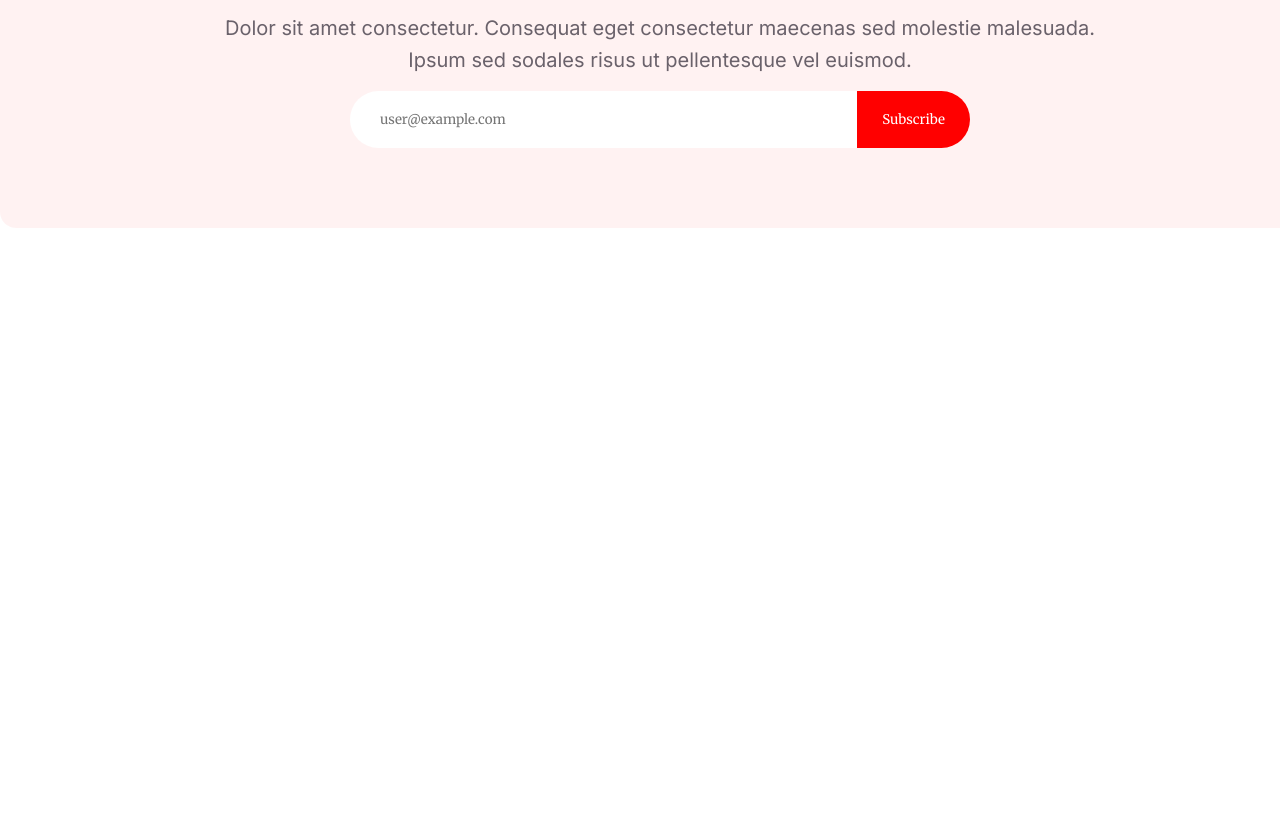
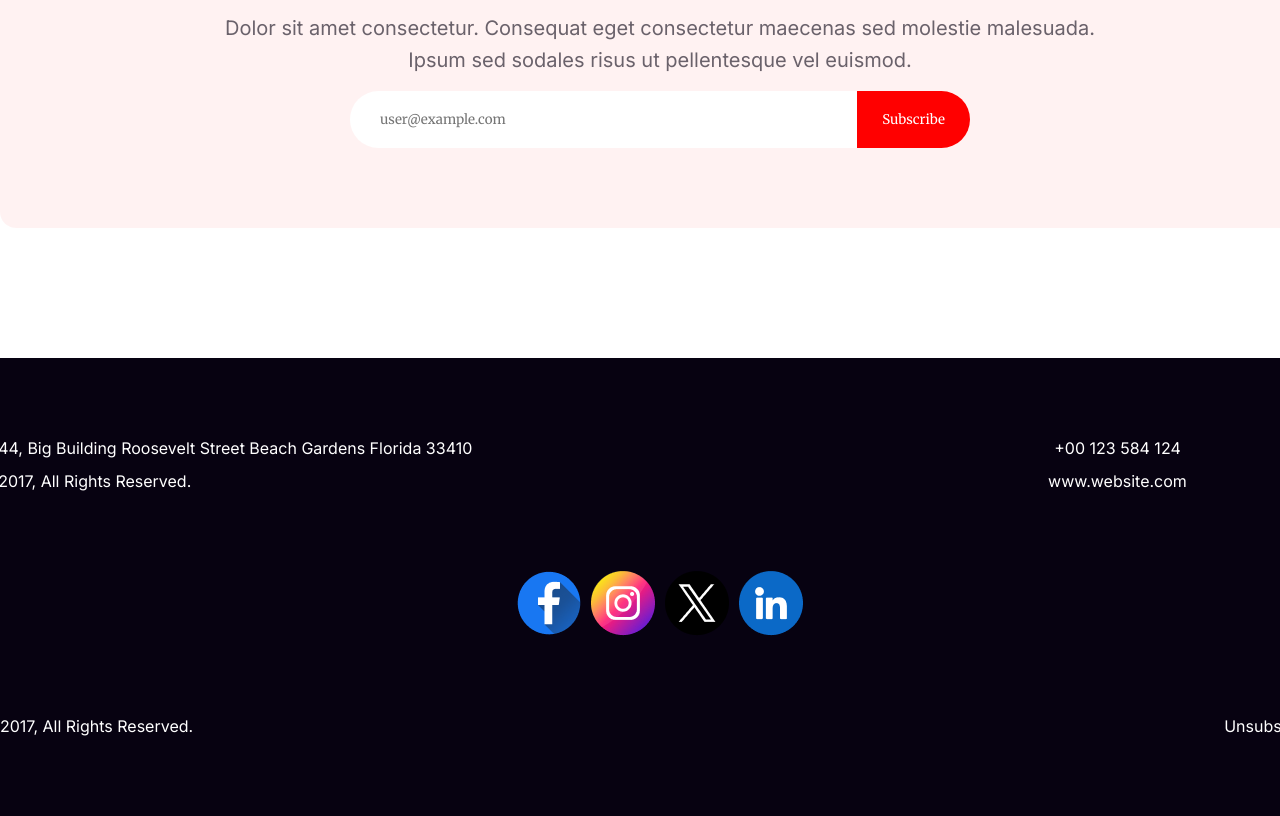
Before and after one commit to devmilon923/new-year, a plain HTML site: page index.html in a window 1280 px wide. Shown: the part 5870-6686 px from the top of the page. Before the commit the page ends 6228 px from the top, so only its background shows below. Drawn offline with Linux system fonts and the light colour scheme.

Commit message:
almost completed

```diff
--- a/index.html
+++ b/index.html
@@ -3,7 +3,7 @@
   <head>
     <meta charset="UTF-8" />
     <meta name="viewport" content="width=device-width, initial-scale=1.0" />
-    <title>New Year Offer</title>
+    <title>Home | New Year Offer</title>
     <link rel="stylesheet" href="./resources/styles/index.css" />
   </head>
   <body>
@@ -122,11 +122,41 @@
           euismod.
         </p>
         <div class="input-area">
-          <input type="email" name="" id="" placeholder="user@example.com" /><button>Subscribe</button>
+          <input
+            type="email"
+            name=""
+            id=""
+            placeholder="user@example.com"
+          /><button>Subscribe</button>
         </div>
       </section>
     </main>
 
-    <footer></footer>
+    <footer>
+      <div class="footer-container">
+        <div class="footer-top">
+          <div class="footer-content-1">
+            <p>44, Big Building Roosevelt Street Beach Gardens Florida 33410</p>
+            <p>2017, All Rights Reserved.</p>
+          </div>
+
+          <div class="footer-content-2">
+            <p>+00 123 584 124</p>
+            <p>www.website.com</p>
+          </div>
+        </div>
+        <div class="footer-middle">
+          <img src="./resources/icons/Facebook.png" alt="" />
+          <img src="./resources/icons/Instagram.png" alt="" />
+          <img src="./resources/icons/Twitter.png" alt="" />
+          <img src="./resources/icons/Linkedin.png" alt="" />
+        </div>
+
+        <div class="footer-bottom">
+          <p>2017, All Rights Reserved.</p>
+          <p>Unsubscribe</p>
+        </div>
+      </div>
+    </footer>
   </body>
 </html>
--- a/resources/styles/index.css
+++ b/resources/styles/index.css
@@ -12,6 +12,15 @@
 }
 section {
   margin: 130px auto;
+}
+footer > .footer-container {
+  margin-top: 130px;
+  margin: auto;
+  width: 1320px;
+}
+footer {
+  background: rgb(7, 2, 17);
+  margin-bottom: 0px;
 }
 
 .hero-container {
@@ -70,7 +79,6 @@ section {
 }
 .discount-container > img {
   width: 100%;
-  /* border: 1px dashed gray; */
   padding: 5px;
 }
 
@@ -229,7 +237,6 @@ section {
   width: 1320px;
   height: 786px;
   position: relative;
-  /* background-color: aliceblue; */
 }
 .top-section {
   display: flex;
@@ -367,3 +374,54 @@ section {
 
   background: rgb(255, 0, 0);
 }
+
+/* Footer sections  */
+
+.footer-container {
+  color: rgb(255, 255, 255);
+  display: flex;
+  flex-direction: column;
+  align-items: center;
+
+  padding: 80px 0px;
+}
+
+.footer-top {
+  display: flex;
+  justify-content: space-between;
+}
+.footer-content-1 {
+  display: flex;
+  flex-direction: column;
+  gap: 13px;
+  width: 1185px;
+}
+.footer-content-2 {
+  display: flex;
+  flex-direction: column;
+  gap: 13px;
+  align-items: center;
+  width: 40%;
+}
+.footer-content-1 p {
+  font-family: Inter;
+}
+.footer-content-2 p {
+  font-family: Inter;
+}
+
+.footer-middle {
+  display: flex;
+  align-items: center;
+  padding: 80px 0px;
+  gap: 10px;
+}
+.footer-bottom p {
+  font-family: Inter;
+}
+.footer-bottom {
+  display: flex;
+  justify-content: space-between;
+  align-items: center;
+  width: 100%;
+}
```
